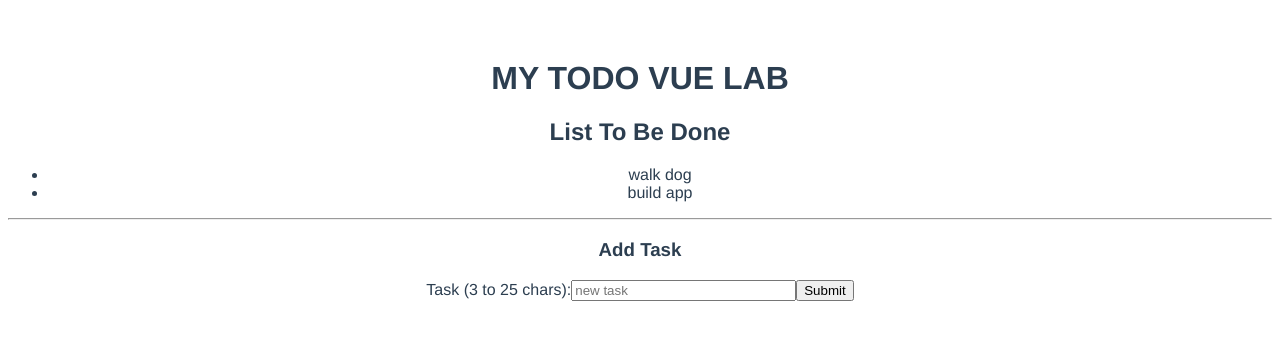
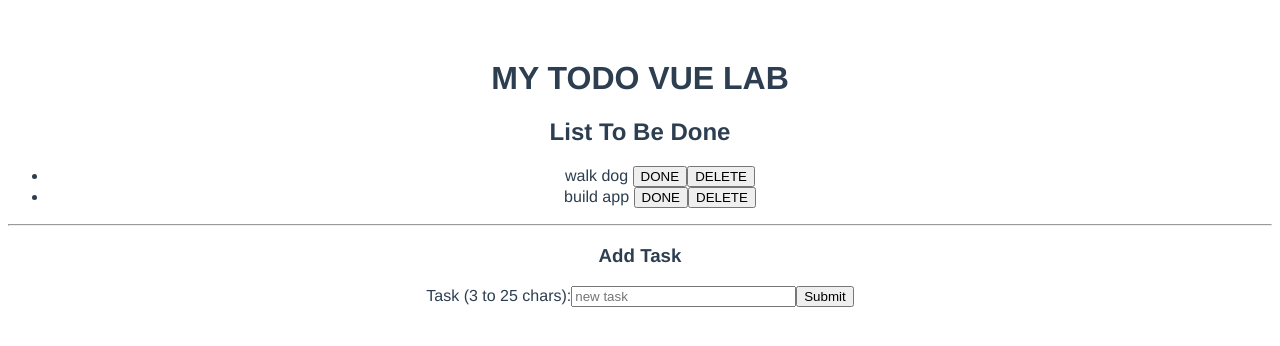
Before and after one commit to GregatGit/todos-vue, a Vue app: page / in a window 1280 px wide. Shown: the top 346 px of the page. Built offline with nearby package versions, Linux system fonts and the light colour scheme; the HTML template or start-up script is replaced by a standard one.

Commit message:
delete a todo

```diff
--- a/src/App.vue
+++ b/src/App.vue
@@ -1,7 +1,10 @@
 <template>
   <div id="app">
     <Header />
-    <todo-list :todos="todos" />
+    <todo-list
+      :todos="todos"
+      @deleteTodo="deleteTodo"
+    />
     <add-todo @addNewTodo="addNewTodo" />
   </div>
 </template>
@@ -25,6 +28,11 @@ export default {
     addNewTodo: function(todo){
       if (todo === '' || todo == null) return
       this.todos.push({name: todo, done: false})
+    },
+    deleteTodo: function(index){
+      const newTodos = [...this.todos]
+      newTodos.splice(index, 1)
+      this.todos = newTodos
     }
   },
   components: {
--- a/src/components/TodoList.vue
+++ b/src/components/TodoList.vue
@@ -5,7 +5,10 @@
       <li
         v-for="(todo, index) in todos"
         :key="index"
-      >{{todo.name}}</li>
+      >{{todo.name}}
+      <button>DONE</button>
+      <button @click="$emit('deleteTodo', index)" >DELETE</button>
+      </li>
     </ul>
     <hr>
   </div>
```
